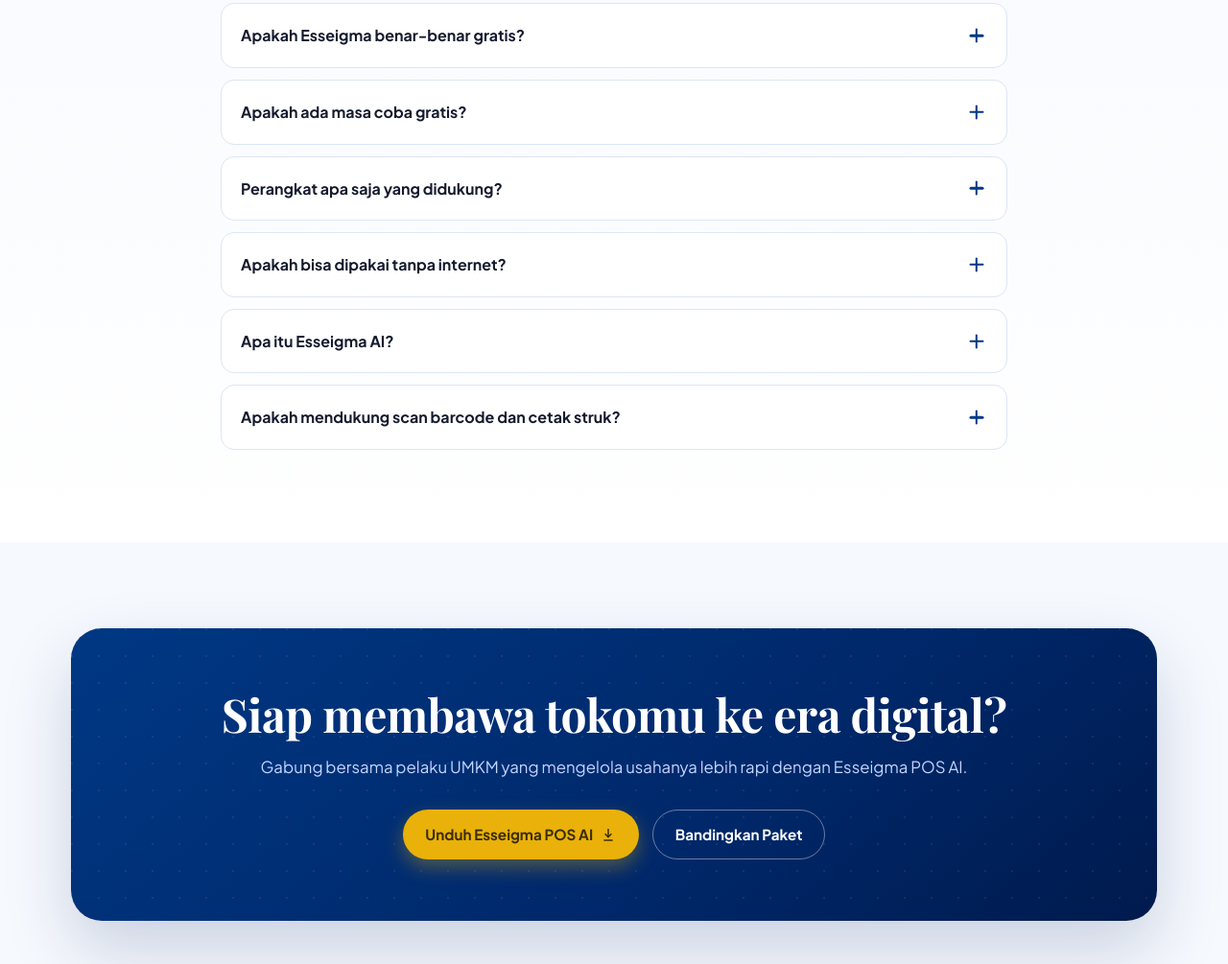
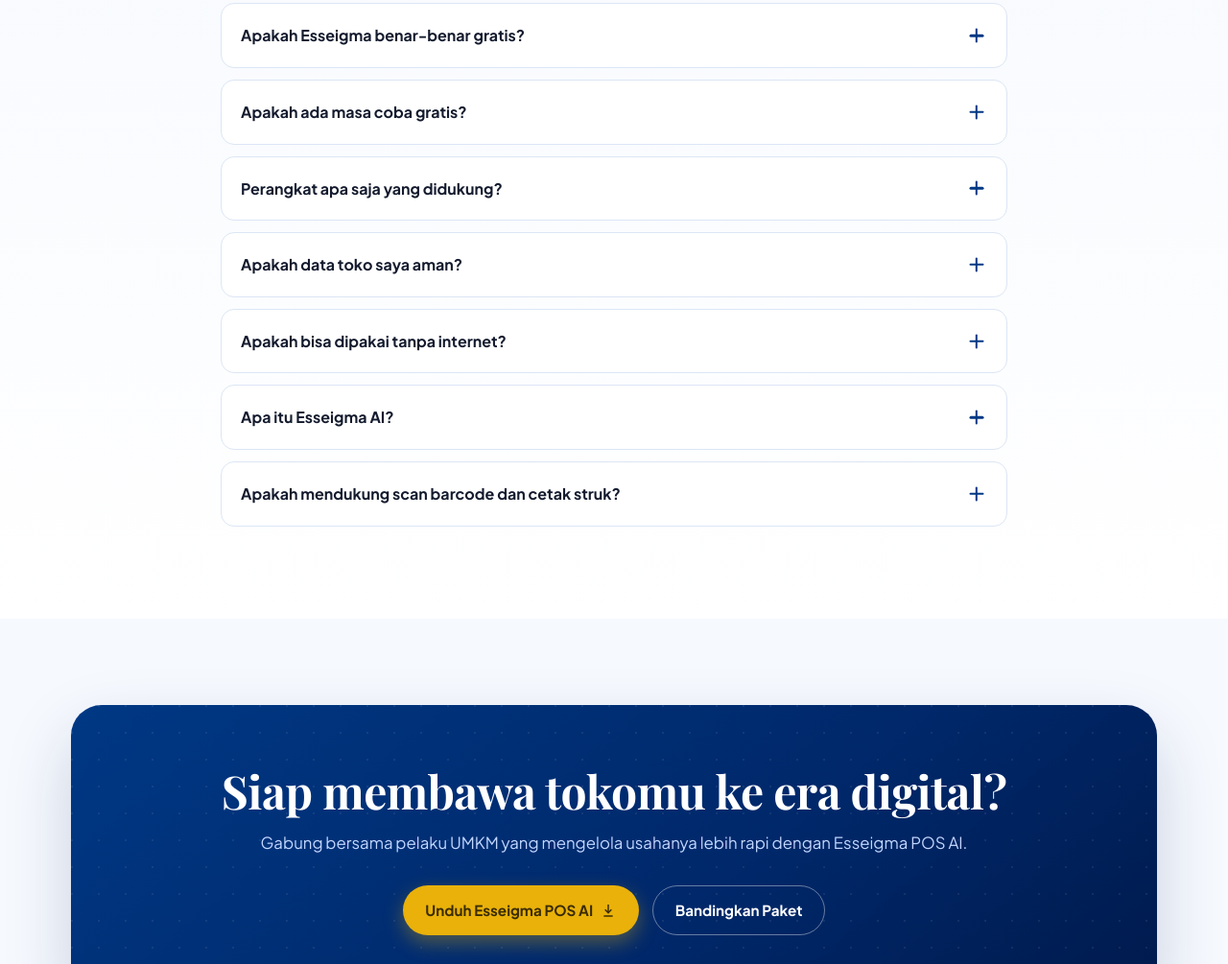
Before and after one commit to esseigmaposai/web, a plain HTML site: page index.html in a window 1280 px wide. Shown: the part 4886-5891 px from the top of the page at 96% size. Drawn offline with nearby package versions, Linux system fonts and the light colour scheme; a web font is replaced by a local one.

Commit message:
Add files via upload

```diff
--- a/index.html
+++ b/index.html
@@ -755,6 +755,7 @@
       <details class="reveal"><summary>Apakah Esseigma benar-benar gratis? <span class="plus" aria-hidden="true"></span></summary><p>Ya. Paket Basic gratis selamanya dengan fitur inti kasir, stok, dan tagihan. Kamu bisa upgrade ke Pro atau Elite kapan pun bisnismu butuh lebih.</p></details>
       <details class="reveal"><summary>Apakah ada masa coba gratis? <span class="plus" aria-hidden="true"></span></summary><p>Ada. Kamu bisa mencoba paket Pro gratis selama 14 hari dengan seluruh fitur premium, tanpa komitmen. Setelah masa coba, kamu bebas memilih untuk lanjut berlangganan atau kembali ke paket Basic.</p></details>
       <details class="reveal"><summary>Perangkat apa saja yang didukung? <span class="plus" aria-hidden="true"></span></summary><p>Esseigma berjalan di ponsel Android dan komputer desktop. Data toko tersimpan aman dan bisa kamu backup sendiri.</p></details>
+      <details class="reveal"><summary>Apakah data toko saya aman? <span class="plus" aria-hidden="true"></span></summary><p>Keamanan data adalah prioritas kami. Akses aplikasi dilindungi PIN dan verifikasi biometrik, data dienkripsi, dan kamu bisa membuat backup sendiri kapan saja agar catatan tokomu tidak pernah hilang. Data tokomu sepenuhnya milikmu — kami tidak memperjualbelikannya ke pihak mana pun.</p></details>
       <details class="reveal"><summary>Apakah bisa dipakai tanpa internet? <span class="plus" aria-hidden="true"></span></summary><p>Fitur kasir dan pencatatan dasar tetap bisa digunakan. Beberapa fitur seperti Esseigma AI dan Berita Pasar membutuhkan koneksi internet.</p></details>
       <details class="reveal"><summary>Apa itu Esseigma AI? <span class="plus" aria-hidden="true"></span></summary><p>Esseigma AI adalah asisten cerdas bawaan Esseigma (tersedia di paket Pro) yang membantumu menganalisis penjualan dan memberi saran bisnis dengan bahasa sehari-hari.</p></details>
       <details class="reveal"><summary>Apakah mendukung scan barcode dan cetak struk? <span class="plus" aria-hidden="true"></span></summary><p>Ya. Esseigma mendukung scanner barcode (USB/HID) serta pencetakan struk lewat Bluetooth, USB, maupun jaringan, dan pengiriman struk virtual.</p></details>
```
